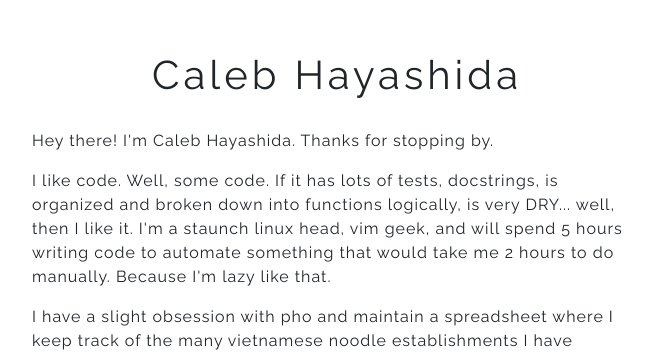
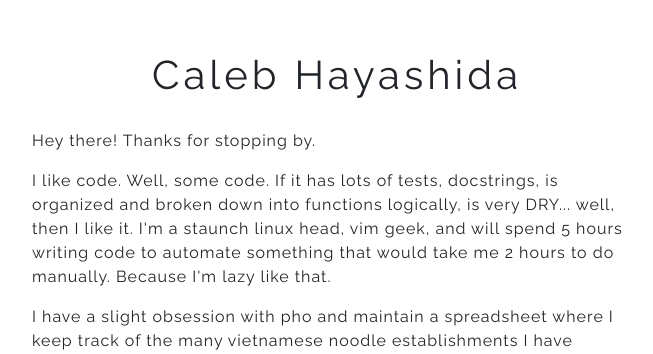
Before and after one commit to santeyio/calebhayashida, a Flask app: page / in a window 1280 px wide. Shown: the part 56-410 px from the top of the page, without its empty margins (303-956 px from the left). Run offline with Flask 2, Linux system fonts and the light colour scheme; some libraries are stand-ins or nearby versions.

Commit message:
aaand more stuff

```diff
--- a/templates/home.html
+++ b/templates/home.html
@@ -9,7 +9,7 @@
       <br/>
       <p>
       Hey there!
-      I'm Caleb Hayashida. Thanks for stopping by.
+      Thanks for stopping by.
       </p>
       <p>
       I like code. Well, some code. If it has lots of tests, docstrings, is organized and
```
